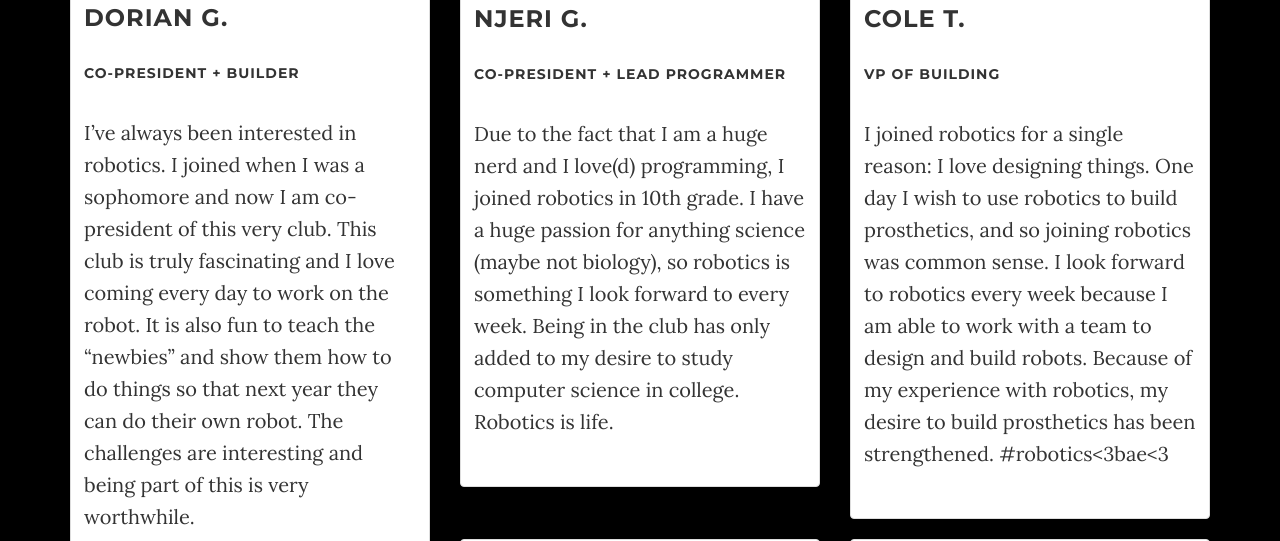
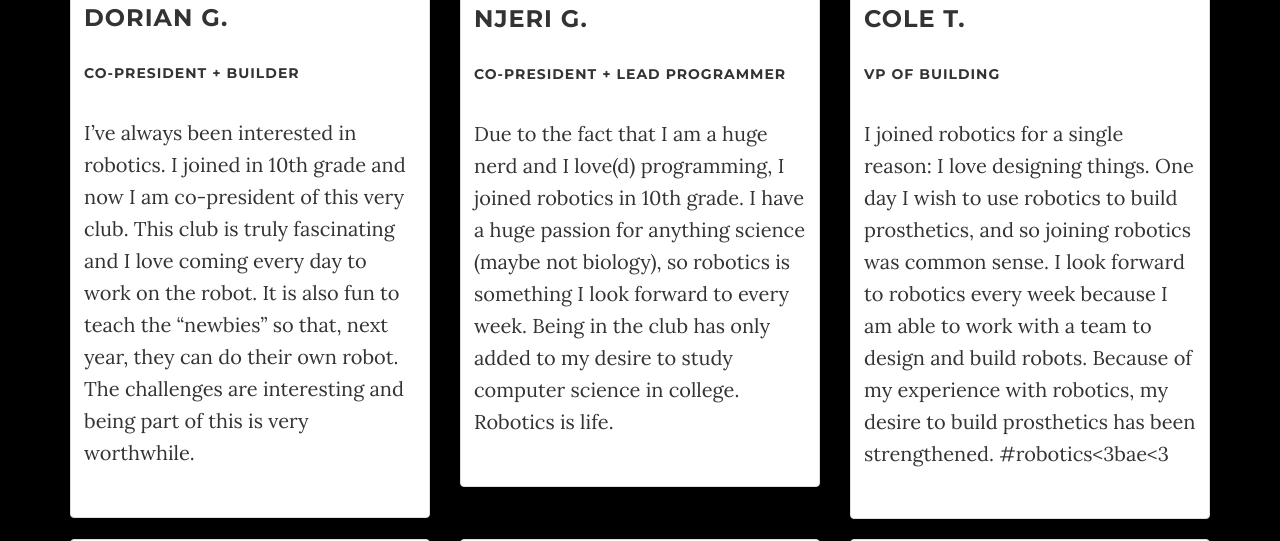
Before and after one commit to venicerobo/venicerobo.github.io, a plain HTML site: page about-us.html in a window 1280 px wide. Shown: the part 1508-2049 px from the top of the page. Drawn offline with Linux system fonts and the light colour scheme; some packages are replaced by stand-ins of ours.

Commit message:
shorten Dorian's description

```diff
--- a/about-us.html
+++ b/about-us.html
@@ -102,7 +102,7 @@
                     <div class="caption">
                         <h3>Dorian G.</h3>
                         <h5>Co-President + Builder</h5>
-                        <p>I’ve always been interested in robotics. I joined when I was a sophomore and now I am co-president of this very club. This club is truly fascinating and I love coming every day to work on the robot. It is also fun to teach the “newbies” and show them how to do things so that next year they can do their own robot. The challenges are interesting and being part of this is very worthwhile.</p>
+                        <p>I’ve always been interested in robotics. I joined in 10th grade and now I am co-president of this very club. This club is truly fascinating and I love coming every day to work on the robot. It is also fun to teach the “newbies” so that, next year, they can do their own robot. The challenges are interesting and being part of this is very worthwhile.</p>
                     </div>
                 </div>
             </div>
```
